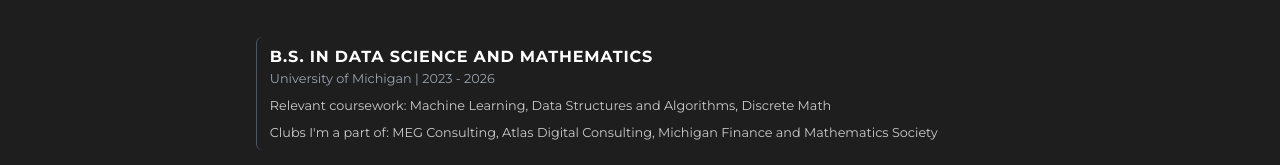
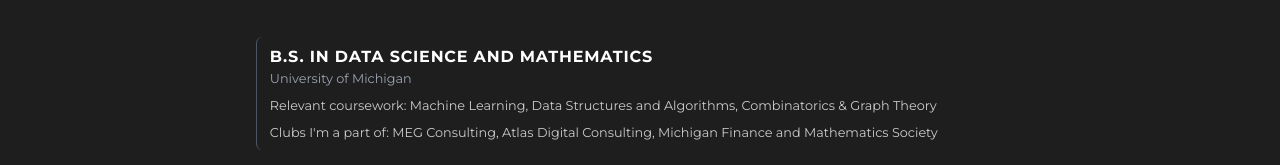
Before and after one commit to calebjlee/personal-website, a Next.js app: page / in a window 1280 px wide. Shown: the part 2901-3066 px from the top of the page. Built offline with nearby package versions, Linux system fonts and the light colour scheme.

Commit message:
updated school

```diff
--- a/src/app/page.tsx
+++ b/src/app/page.tsx
@@ -55,8 +55,8 @@
     {
       degree: "B.S. in Data Science and Mathematics",
       school: "University of Michigan",
-      date: "2023 - 2026",
-      description: "Relevant coursework: Machine Learning, Data Structures and Algorithms, Discrete Math",
+      // date: "2023 - 2026",
+      description: "Relevant coursework: Machine Learning, Data Structures and Algorithms, Combinatorics & Graph Theory",
       clubs: "Clubs I'm a part of: MEG Consulting, Atlas Digital Consulting, Michigan Finance and Mathematics Society"
     },
   ];
@@ -155,7 +155,8 @@
             <div key={index} className={styles.educationItem}>
               <h3 className={styles.educationDegree}>{edu.degree}</h3>
               <p className={styles.educationSchool}>
-                {edu.school} | {edu.date}
+                {edu.school}
+                {/* {edu.school} | {edu.date} */}
               </p>
               <p className={styles.educationDescription}>{edu.description}</p>
               <p className={styles.educationDescription}>{edu.clubs}</p>
```
